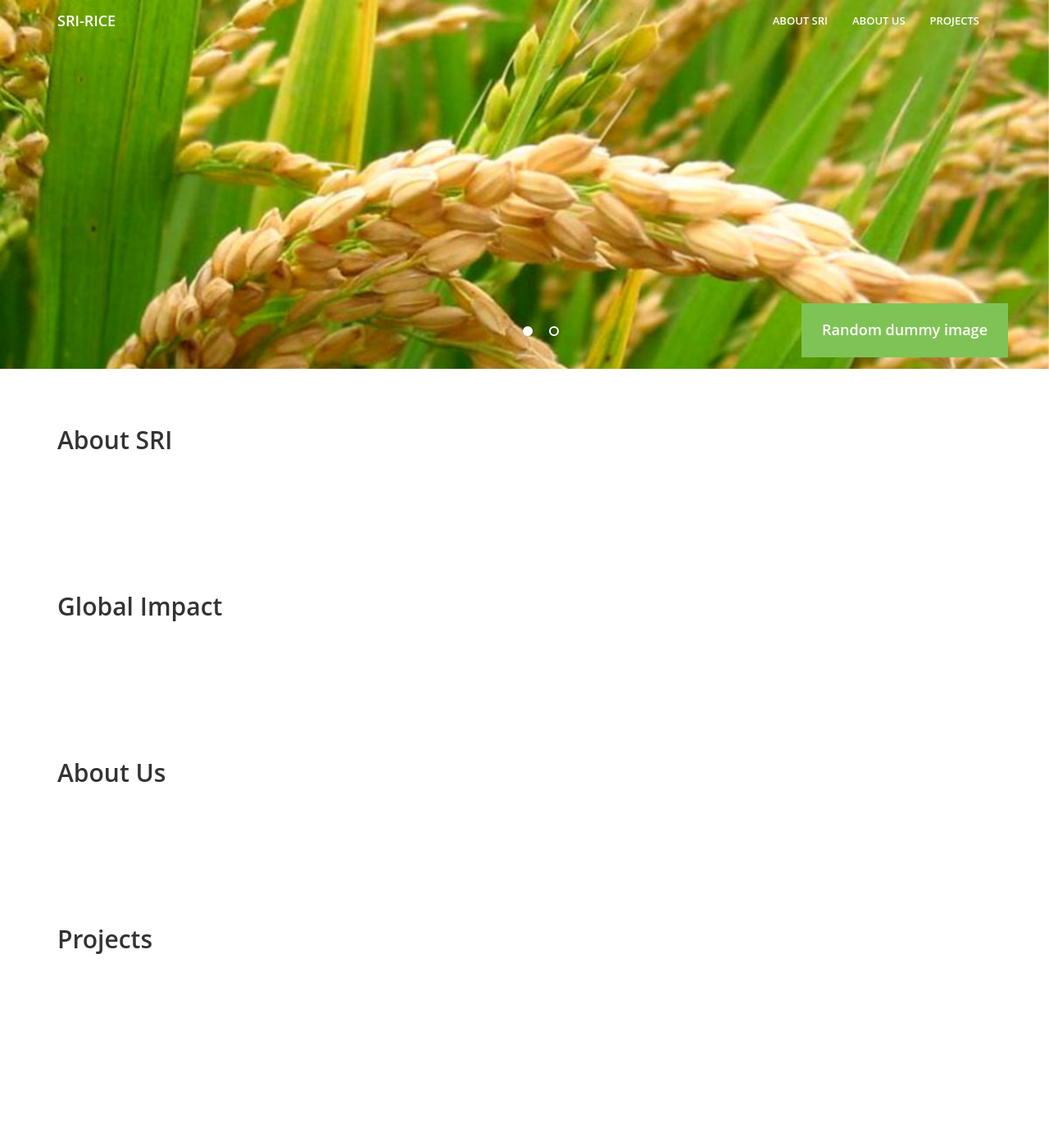
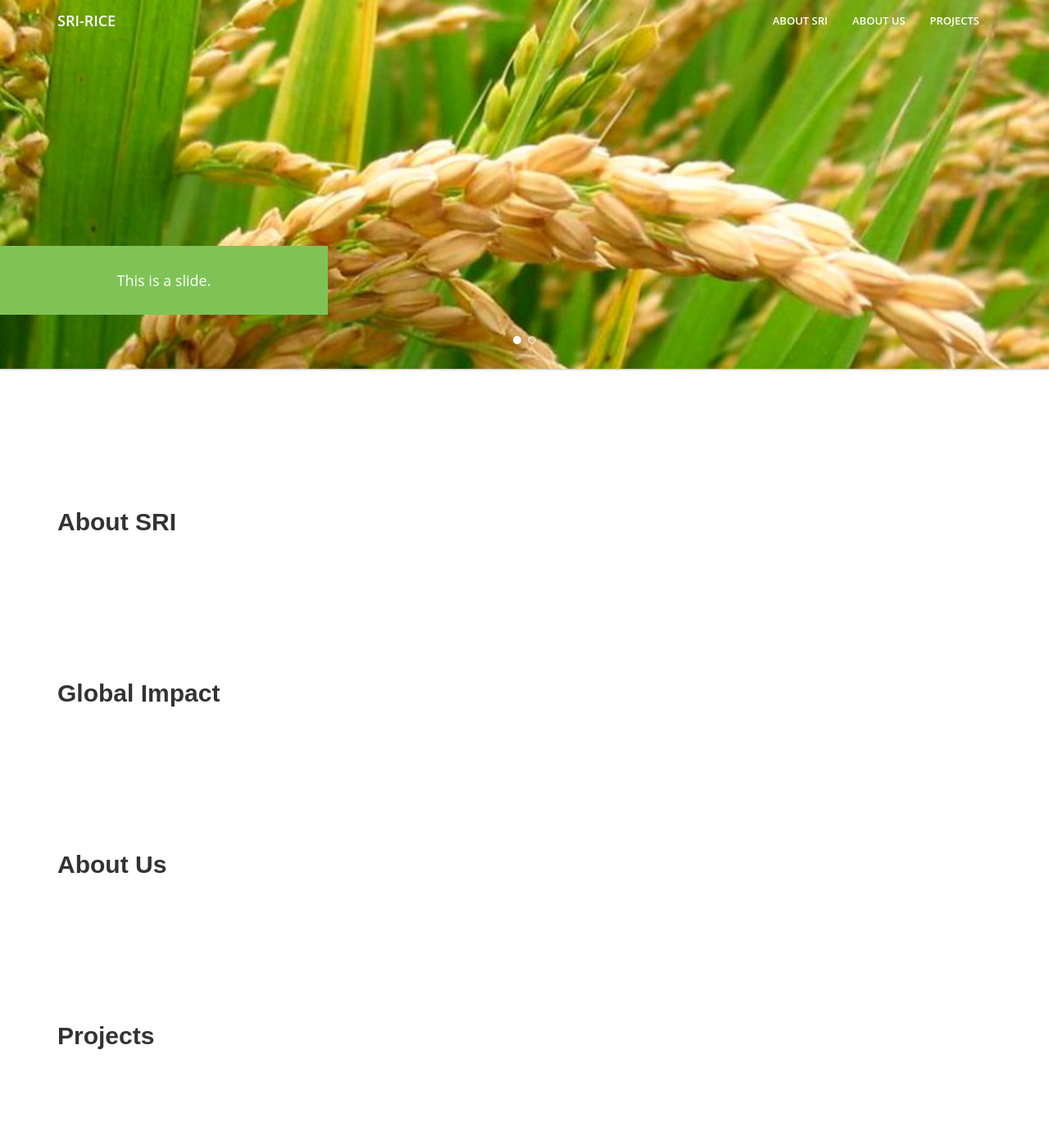
Before and after one commit to inyounghong/SRI, a PHP site: page / in a window 1280 px wide. Shown: the whole page at 82% size. Before the commit the page ends 1164 px from the top, so only its background shows below. Run offline with PHP 8.4, Linux system fonts and the light colour scheme; some libraries are stand-ins or nearby versions.

Commit message:
Unslider

```diff
--- a/css/styles.css
+++ b/css/styles.css
@@ -3,7 +3,8 @@
   font-family: "Open Sans"; }
 
 .container {
-  color: #333; }
+  color: #333;
+  padding-top: 100px; }
 
 .section {
   padding: 50px 0; }
@@ -26,11 +27,11 @@ h1 {
     z-index: 98;
     position: absolute;
     height: 55px;
-    display: none;
     background: #7FC356; }
   .navbar .container {
     z-index: 99;
-    position: relative; }
+    position: relative;
+    padding-top: 0; }
 
 .navbar-default {
   background: none;
@@ -40,71 +41,19 @@ h1 {
   .navbar-default a {
     color: #fff; }
 
-.cover {
-  height: 450px;
-  overflow: hidden;
-  position: relative;
-  z-index: 50; }
-
-.rslides {
-  position: relative;
-  list-style: none;
-  overflow: hidden;
-  width: 100%;
-  padding: 0;
-  margin: 0; }
-  .rslides li {
-    -webkit-backface-visibility: hidden;
-    position: absolute;
-    display: none;
-    width: 100%;
-    left: 0;
-    top: 0; }
-  .rslides li:first-child {
-    position: relative;
-    display: block;
-    float: left; }
-  .rslides img {
-    display: block;
-    height: auto;
-    float: left;
-    width: 100%;
-    border: 0; }
-
-.caption {
+.banner li {
+  max-height: 450px;
+  overflow: hidden; }
+.banner img {
+  width: 100%; }
+.banner .caption {
   position: absolute;
-  right: 50px;
-  top: 370px;
-  z-index: 99;
-  padding: 20px 25px;
+  top: 300px;
+  width: 400px;
+  margin: 0 auto;
   color: #fff;
+  text-align: center;
   background: #7FC356;
-  font-size: 18px;
-  font-weight: 600; }
-
-.rslides_tabs {
-  position: absolute;
-  z-index: 98;
-  bottom: 30px;
-  width: 100%;
-  text-align: center; }
-  .rslides_tabs li {
-    display: inline-block; }
-    .rslides_tabs li.rslides_here a {
-      background: #fff; }
-    .rslides_tabs li a {
-      border: 2px solid #fff;
-      display: block;
-      width: 12px;
-      height: 12px;
-      font-size: 0px;
-      margin: 0 10px;
-      -moz-border-radius: 100%;
-      -webkit-border-radius: 100%;
-      -ms-border-radius: 100%;
-      border-radius: 100%;
-      transition: all 0.2s; }
-      .rslides_tabs li a:hover {
-        background: #fff; }
+  padding: 30px; }
 
 /*# sourceMappingURL=styles.css.map */
--- a/css/styles.sass
+++ b/css/styles.sass
@@ -27,6 +27,7 @@ $green: #7FC356
 
 .container
     color: #333
+    padding-top: 100px
 
 .section
     padding: 50px 0
@@ -53,12 +54,12 @@ h1
         z-index: 98
         position: absolute
         height: 55px
-        display: none
         background: $green
 
     .container
         z-index: 99
         position: relative
+        padding-top: 0
 
 
 .navbar-default
@@ -73,73 +74,20 @@ h1
 
 // Slider
 
-.cover
-    height: 450px
-    overflow: hidden
-    position: relative
-    z-index: 50
-
-.rslides
-    position: relative
-    list-style: none
-    overflow: hidden
-    width: 100%
-    padding: 0
-    margin: 0
+.banner
 
     li
-        -webkit-backface-visibility: hidden
+        max-height: 450px
+        overflow: hidden
+    img
+        width: 100%
+
+    .caption
         position: absolute
-        display: none
-        width: 100%
-        left: 0
-        top: 0
-
-    li:first-child
-        position: relative
-        display: block
-        float: left
-
-    img
-        display: block
-        height: auto
-        float: left
-        width: 100%
-        border: 0
-
-.caption
-    position: absolute
-    right: 50px
-    top: 370px
-    z-index: 99
-    padding: 20px 25px
-    color: #fff
-    background: $green
-    font-size: 18px
-    font-weight: 600
-
-.rslides_tabs
-    position: absolute
-    z-index: 98
-    bottom: 30px
-    width: 100%
-    text-align: center
-
-    li
-        display: inline-block
-
-        &.rslides_here a
-            background: #fff
-
-        a
-            border: 2px solid #fff
-            display: block
-            width: 12px
-            height: 12px
-            font-size: 0px
-            margin: 0 10px
-            +border-radius(100%)
-            transition: all .2s
-
-            &:hover
-                background: #fff
+        top: 300px
+        width: 400px
+        margin: 0 auto
+        color: #fff
+        text-align: center
+        background: $green
+        padding: 30px
--- /dev/null
+++ b/css/unslider.css
@@ -0,0 +1,377 @@
+* {
+	margin: 0;
+	padding: 0;
+
+	-webkit-font-smoothing: antialiased;
+
+	-webkit-box-sizing: border-box;
+	-moz-box-sizing: border-box;
+	box-sizing: border-box;
+}
+
+::selection {
+	background: #bfa57c;
+	color: #fff;
+}
+
+body {
+	color: #a48d66;
+	font: 14px/23px proxima-nova-alt, "Proxima Nova Alt", sans-serif;
+}
+
+h1, h2, h3, h4, b {
+	font-weight: 300;
+	font-family: bree-web, Bree, sans-serif;
+}
+	h2 {
+		font-size: 28px;
+		padding-bottom: 60px;
+	}
+	b {
+		font-weight: 500;
+		font-size: 16px;
+
+		color: #c3522f;
+	}
+
+#logo {
+	position: absolute;
+	left: 80px;
+	top: 40px;
+	z-index: 2;
+
+	margin-left: -17px;
+}
+
+.banner {
+	position: relative;
+	width: 100%;
+	overflow: auto;
+
+	font-size: 18px;
+	line-height: 24px;
+	text-align: center;
+
+	background: #5b4d3d;
+	box-shadow: 0 1px 2px rgba(0,0,0,.25);
+}
+	.banner ul {
+		list-style: none;
+		width: 300%;
+	}
+	.banner ul li {
+		display: block;
+		float: left;
+		width: 33%;
+		min-height: 350px;
+
+/*		-webkit-background-size: 100% 100%;*/
+		-moz-background-size: 100% 100%;
+		-o-background-size: 100% 100%;
+		-ms-background-size: 100% 100%;
+/*		background-size: 100% 100%;*/
+
+		box-shadow: inset 0 -3px 6px rgba(0,0,0,.1);
+	}
+
+	.banner h1, .banner h2 {
+		font-size: 40px;
+		line-height: 52px;
+
+		color: #fff;
+	}
+
+	.banner .btn {
+		display: inline-block;
+		margin: 25px 0 0;
+		padding: 9px 22px 7px;
+		clear: both;
+
+		color: #fff;
+		font-size: 12px;
+		font-weight: bold;
+		text-transform: uppercase;
+		text-decoration: none;
+
+		border: 2px solid rgba(255,255,255,.4);
+		border-radius: 5px;
+	}
+		.banner .btn:hover {
+			background: rgba(255,255,255,.05);
+		}
+		.banner .btn:active {
+			-webkit-filter: drop-shadow(0 -1px 2px rgba(0,0,0,.5));
+			-moz-filter: drop-shadow(0 -1px 2px rgba(0,0,0,.5));
+			-ms-filter: drop-shadow(0 -1px 2px rgba(0,0,0,.5));
+			-o-filter: drop-shadow(0 -1px 2px rgba(0,0,0,.5));
+			filter: drop-shadow(0 -1px 2px rgba(0,0,0,.5));
+		}
+
+	.banner .btn, .banner .dot {
+		-webkit-filter: drop-shadow(0 1px 2px rgba(0,0,0,.3));
+		-moz-filter: drop-shadow(0 1px 2px rgba(0,0,0,.3));
+		-ms-filter: drop-shadow(0 1px 2px rgba(0,0,0,.3));
+		-o-filter: drop-shadow(0 1px 2px rgba(0,0,0,.3));
+		filter: drop-shadow(0 1px 2px rgba(0,0,0,.3));
+	}
+
+	.banner .dots {
+		position: absolute;
+		left: 0;
+		right: 0;
+		bottom: 20px;
+	}
+		.banner .dots li {
+			display: inline-block;
+			width: 10px;
+			height: 10px;
+			margin: 0 4px;
+
+			text-indent: -999em;
+
+			border: 2px solid #fff;
+			border-radius: 6px;
+
+			cursor: pointer;
+			opacity: .4;
+
+			-webkit-transition: background .5s, opacity .5s;
+			-moz-transition: background .5s, opacity .5s;
+			transition: background .5s, opacity .5s;
+		}
+			.banner .dots li.active {
+				background: #fff;
+				opacity: 1;
+			}
+
+.features {
+	overflow: hidden;
+	padding: 50px 0;
+
+	background: #f7f7f6;
+	box-shadow: inset 0 -1px 3px rgba(0,0,0,.03);
+}
+	.features li {
+		position: relative;
+		padding: 0 25px 0 40px;
+		list-style: none;
+
+		width: 25%;
+		float: left;
+	}
+		.features li:before {
+			content: '';
+			position: absolute;
+			left: 0;
+			top: 0;
+
+			display: block;
+			width: 24px;
+			height: 22px;
+
+			background: url('img/icons.png');
+		}
+			.features li.browser:before { background-position: 0 -44px; }
+			.features li.height:before { background-position: 0 -22px; }
+			.features li.responsive:before { background-position: 0 -66px; }
+	.features b {
+		display: block;
+		padding-bottom: 6px;
+	}
+
+.how {
+	padding: 60px 0;
+}
+	.how h2 {
+		color: #7c6853;
+	}
+	.how h3 {
+		padding-bottom: 8px;
+
+		color: #7b6b53;
+		font-size: 20px;
+		line-height: 10px;
+	}
+	.how li {
+		position: relative;
+		width: 375px;
+		margin: 0 0 40px 15px;
+		padding-left: 10px;
+	}
+	.how pre {
+		position: absolute;
+		left: 450px;
+		top: 0;
+
+		width: 495px;
+		padding: 20px 25px;
+
+		background: #f8f5f0;
+		color: #8a785d;
+
+		font-size: 12px;
+		line-height: 18px;
+
+		border-radius: 5px;
+		box-shadow: inset 0 2px 2px rgba(180,157,125,.15), inset 0 0 1px rgba(0,0,0,.2);
+	}
+	.how p {
+		padding-bottom: 15px;
+	}
+
+.options {
+	padding: 60px 0;
+
+	background: #39342d;
+	color: #7b7368;
+
+	box-shadow: inset 0 2px 3px rgba(0,0,0,.2);
+	text-shadow: 0 1px 1px rgba(0,0,0,.2);
+}
+	.options a {
+		opacity: .7;
+		color: #fff;
+		border-bottom: 1px solid rgba(255,255,255,.2);
+		text-decoration: none;
+	}
+		.options a:hover {
+			opacity: 1;
+			border-bottom-color: rgba(255,255,255,.3);
+		}
+	.options p {
+		font-size: 16px;
+		line-height: 25px;
+
+		padding-bottom: 20px;
+	}
+	.options h2 {
+		color: #fff;
+		padding-bottom: 15px;
+	}
+	.options pre {
+		padding: 20px 25px;
+
+		background: #342f29;
+		color: #988f81;
+
+		font-size: 13px;
+		line-height: 19px;
+
+		box-shadow: inset 0 2px 2px rgba(0,0,0,.15), inset 0 0 1px rgba(0,0,0,.1);
+		border-radius: 5px;
+	}
+		.options pre span {
+			color: #706657;
+		}
+
+.footer {
+	padding: 80px 0 60px;
+	text-align: center;
+}
+	.footer .btn {
+		display: inline-block;
+		padding: 13px 24px 10px;
+		margin-bottom: 15px;
+
+		background-color: #c4652d;
+		background-image: -webkit-gradient(linear, left top, left bottom, from(#d07936), to(#b95124));
+		background-image: -webkit-linear-gradient(top, #d07936, #b95124);
+		background-image: -moz-linear-gradient(top, #d07936, #b95124);
+		background-image: -o-linear-gradient(top, #d07936, #b95124);
+		background-image: -ms-linear-gradient(top, #d07936, #b95124);
+		background-image: linear-gradient(top, #d07936, #b95124);
+		filter: progid:DXImageTransform.Microsoft.gradient(GradientType=0,StartColorStr='#d07936', EndColorStr='#b95124');
+
+		border-radius: 5px;
+		box-shadow: inset 0 0 0 1px rgba(0,0,0,.2), inset 0 -1px 2px rgba(0,0,0,.15), inset 0 2px 0 rgba(255,255,255,.2), 0 1px 1px rgba(0,0,0,.1);
+
+		color: #fff;
+		text-shadow: 0 1px 2px rgba(0,0,0,.2);
+
+		font-size: 12px;
+		line-height: 18px;
+		font-weight: bold;
+		text-transform: uppercase;
+
+		border: none;
+	}
+		.footer .btn:hover {
+			opacity: .95;
+			color: #fff;
+		}
+		.footer .btn:active {
+			opacity: 1;
+			background-color: #bc5f29;
+			background-image: -webkit-gradient(linear, left top, left bottom, from(#b55625), to(#c3692d));
+			background-image: -webkit-linear-gradient(top, #b55625, #c3692d);
+			background-image: -moz-linear-gradient(top, #b55625, #c3692d);
+			background-image: -o-linear-gradient(top, #b55625, #c3692d);
+			background-image: -ms-linear-gradient(top, #b55625, #c3692d);
+			background-image: linear-gradient(top, #b55625, #c3692d);
+			filter: progid:DXImageTransform.Microsoft.gradient(GradientType=0,StartColorStr='#b55625', EndColorStr='#c3692d');
+
+			box-shadow: inset 0 0 0 1px rgba(0,0,0,.2), inset 0 -1px 2px rgba(255,255,255,.1), inset 0 2px 2px rgba(0,0,0,.2), 0 1px 1px rgba(0,0,0,.1);
+		}
+	.footer a {
+		margin: 0 4px;
+
+		color: #79654e;
+		text-decoration: none;
+		border-bottom: 1px solid #ddd2c6;
+	}
+		.footer a:hover {
+			color: #665139;
+			border-color: #d1bfa9;
+		}
+
+.wrap {
+	margin: 0 auto;
+	width: 960px;
+}
+
+@media only screen and (min-device-width: 320px) and (max-device-width: 480px), (max-width: 900px) {
+	.wrap {
+		width: 90%;
+	}
+	#logo {
+		left: 50px;
+		top: 30px;
+	}
+
+	.banner h1, .banner h2 {
+		font-size: 24px;
+		line-height: 30px;
+	}
+	.banner ul li {
+		padding-top: 100px;
+		padding-bottom: 50px;
+		height: 240px;
+	}
+	.banner p {
+		font-size: 15px;
+		width: 80%;
+		margin: 0 auto;
+	}
+	pre {
+		overflow: auto;
+	}
+	.features li {
+		width: 100%;
+		margin-left: 10px;
+		margin-bottom: 30px;
+	}
+	.how li {
+		width: 90%;
+	}
+	.how pre {
+		position: static;
+		width: 100%;
+	}
+}
+
+@media (-webkit-min-device-pixel-ratio: 2), (min-resolution: 192dpi) {
+	.features li:before {
+		background: url('img/icons@2x.png');
+		background-size: 100%;
+	}
+}
--- a/includes/navigation.html
+++ b/includes/navigation.html
@@ -9,15 +9,15 @@
         <span class="icon-bar"></span>
         <span class="icon-bar"></span>
       </button>
-      <a class="navbar-brand" href="#">SRI-Rice</a>
+      <a class="navbar-brand" href="./index.php">SRI-Rice</a>
     </div>
 
     <!-- Collect the nav links, forms, and other content for toggling -->
     <div class="collapse navbar-collapse" id="bs-example-navbar-collapse-1">
       <ul class="nav navbar-nav navbar-right">
-        <li><a href="#">About SRI</a></li>
-        <li><a href="#">About Us</a></li>
-        <li><a href="#">Projects</a></li>
+        <li><a href="./aboutsri.php">About SRI</a></li>
+        <li><a href="./aboutus.php">About Us</a></li>
+        <li><a href="./projects.php">Projects</a></li>
 
       </ul>
     </div><!-- /.navbar-collapse -->
--- a/index.php
+++ b/index.php
@@ -11,27 +11,21 @@
 
     <!-- Stylesheets -->
     <link rel="stylesheet" type="text/css" href="./css/bootstrap.css" media="screen">
-    <link rel="stylesheet" type="text/css" href="./css/resonsiveslides.css" media="screen">
+    <link rel="stylesheet" type="text/css" href="./css/unslider.css" media="screen">
     <link rel="stylesheet" type="text/css" href="./css/styles.css" media="screen">
+
+    <!-- No background for nav bar on front page -->
+    <style>
+    	.nav-background{
+    		display: none;
+    	}
+    </style>
 
     <!-- Javascript -->
     <script src="http://ajax.googleapis.com/ajax/libs/jquery/1.9.1/jquery.min.js"></script>
     <script type="text/javascript" src="./js/bootstrap.min.js"></script>
     <script type="text/javascript" src="./js/scroll.js"></script>
-
-    <!-- Slider Javascript -->
-    <script src="./js/responsiveslides.min.js"></script>
-    <script>
-      // Cover slider function
-      $(function () {
-        $(".rslides").responsiveSlides({
-          auto: true,
-          timeout: 4000,
-          pager: true,
-          speed: 800,
-        });
-      });
-    </script>
+	<script src="./js/unslider.min.js"></script>
 
 </head>
 <body>
@@ -39,17 +33,39 @@
 	<?php include './includes/navigation.html' ?>
 
 	<!-- Slider -->
-	<div class="cover">
-		<ul class="rslides" id="slider2">
+
+	<div class="banner">
+    <ul>
         <li>
         	<img src="img/rice.jpg">
-				<div class="caption">Random dummy image</div>
+        	<div class="caption">This is a slide.</div>
         </li>
         <li>
         	<img src="img/rice2.jpg">
-				<div class="caption">Other default image</div>
+        	<div class="caption">This is a slide.</div>
         </li>
     </ul>
+
+    <!-- The HTML -->
+	<a href="#" class="unslider-arrow prev">Previous slide</a>
+	<a href="#" class="unslider-arrow next">Next slide</a>
+
+	<script>
+	    var unslider = $('.banner').unslider({
+			speed: 500,               //  The speed to animate each slide (in milliseconds)
+			delay: 3000,              //  The delay between slide animations (in milliseconds)
+			keys: true,               //  Enable keyboard (left, right) arrow shortcuts
+			dots: true,               //  Display dot navigation
+			fluid: false              //  Support responsive design. May break non-responsive designs
+		});
+
+	    $('.unslider-arrow').click(function() {
+	        var fn = this.className.split(' ')[1];
+
+	        //  Either do unslider.data('unslider').next() or .prev() depending on the className
+	        unslider.data('unslider')[fn]();
+	    });
+	</script>
 </div>
 
 	<div class="container">
```
Also changed, not shown: aboutsri.php (added, +32 -0 lines), aboutus.php (added, +32 -0 lines), js/unslider.min.js (added, +1 -0 lines), projects.php (added, +32 -0 lines), 1 other file. Lines whose indentation alone changed are shown as unchanged.
